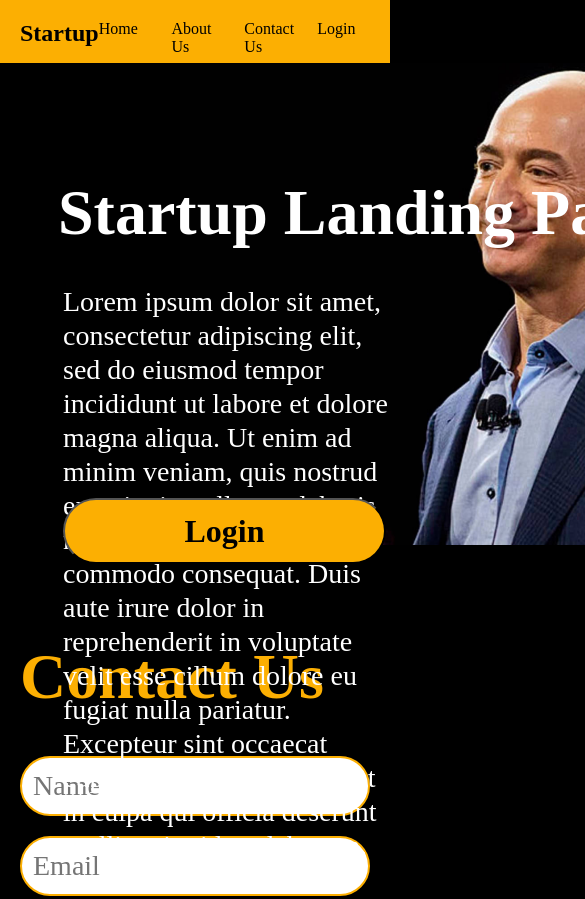
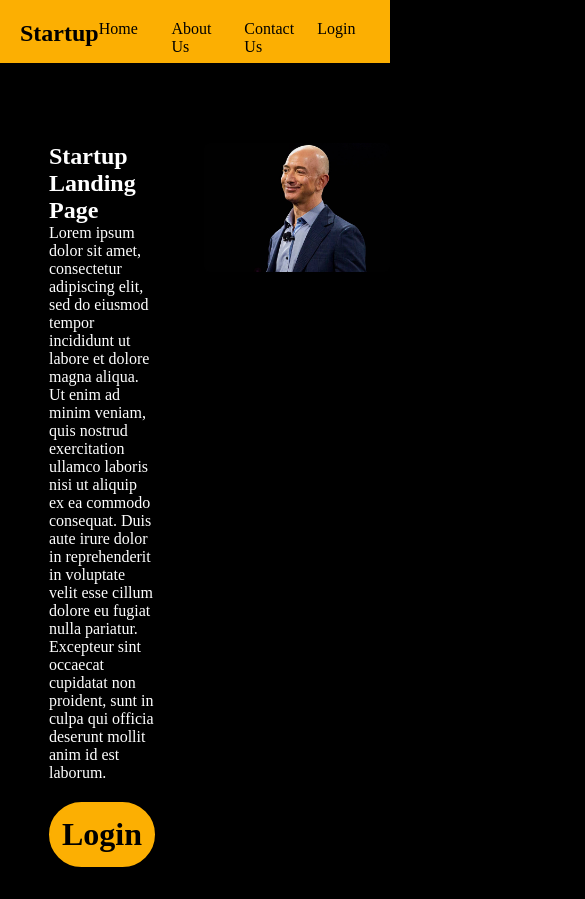
Before and after one commit to anishkumar127/Landing-page, a plain HTML site: page index.html in a window 390 px wide. Shown: the top 899 px of the page, 585 px wide, since content can reach past the window. Drawn offline with Linux system fonts and the light colour scheme.

```diff
--- a/index.css
+++ b/index.css
@@ -298,3 +298,34 @@ table {
 .table-padding-th {
   padding: 11px;
 }
+
+/*
+ */
+
+.intro-section {
+  display: flex;
+
+  padding: 50px 0;
+}
+
+.left-content {
+  padding: 0 49px;
+  margin-top: 30px;
+  color: white;
+  width: 100%;
+}
+
+.right-content {
+  margin-top: 30px;
+}
+
+img {
+  max-width: 100%;
+  height: auto;
+  display: block;
+  border-radius: 5px;
+}
+h2 {
+  margin-top: 0;
+  color: #f9a602;
+}
--- a/index.html
+++ b/index.html
@@ -34,7 +34,29 @@
         <!-- </div> -->
       </div>
     </nav>
-    <section>
+
+    <div class="intro-section">
+      <div class="left-content">
+        <h2 style="color: white">Startup Landing Page</h2>
+        <p>
+          Lorem ipsum dolor sit amet, consectetur adipiscing elit, sed do
+          eiusmod tempor incididunt ut labore et dolore magna aliqua. Ut enim ad
+          minim veniam, quis nostrud exercitation ullamco laboris nisi ut
+          aliquip ex ea commodo consequat. Duis aute irure dolor in
+          reprehenderit in voluptate velit esse cillum dolore eu fugiat nulla
+          pariatur. Excepteur sint occaecat cupidatat non proident, sunt in
+          culpa qui officia deserunt mollit anim id est laborum.
+        </p>
+        <button class="contact-submit-form-btn">
+          <a href="#" style="text-decoration: none; color: black">Login</a>
+        </button>
+      </div>
+      <div class="right-content">
+        <img src="./images/jeff 1.png" alt="Jeff Bezos" />
+      </div>
+    </div>
+
+    <!-- <section>
         <div class="flex" style="background-color: black;">
           <div style="background-color: black;">
             <h1 class="text-color-white landing-startup">Startup Landing Page</h1>
@@ -49,81 +71,84 @@
             </p>
             <button class="landing-btn">Login</buttonc>
           </div>
-          <div style="margin-left: 248px; ">
-              <img src="./images/jeff 1.png" style="    margin-left: -68px;" alt="" />
+          <div >
+              <img src="./images/jeff 1.png" alt="" />
             </div>
           <!-- <div class="landing-page"></div> -->
-        </div>
-      </section>
+    <!-- </div> -->
+    <!-- </section> -->
+    -->
 
     <!-- Contact -->
     <section>
-      <h1 class="contact-btn" style="    padding: 20px;">Contact Us</h1>
-      <form style="    padding: 20px;">
+      <h1 class="contact-btn" style="padding: 20px">Contact Us</h1>
+      <form style="padding: 20px">
         <div>
-
-            <input class="contact-form-name" type="text" placeholder="Name" />
+          <input class="contact-form-name" type="text" placeholder="Name" />
         </div>
         <div>
-
-            <input  class="contact-form-email" type="email" placeholder="Email" />
+          <input class="contact-form-email" type="email" placeholder="Email" />
         </div>
-        <div class="flex" style="gap:10px;">
-          <input class="contact-form-number" type="text" placeholder="Mobile Number" />
+        <div class="flex" style="gap: 10px">
+          <input
+            class="contact-form-number"
+            type="text"
+            placeholder="Mobile Number"
+          />
           <input class="contact-form-city" type="text" placeholder="City" />
         </div>
-       <div style="text-align: center;">
-         <button class="contact-submit-form-btn ">Submit Form</button>
+        <div style="text-align: center">
+          <button class="contact-submit-form-btn">Submit Form</button>
         </div>
-
       </form>
     </section>
 
     <!-- Table -->
-    <section style="    padding: 20px;">
+    <section style="padding: 20px">
       <table class="table-style">
-        <tr  >
+        <tr>
           <th class="table-sno table-padding-th">SNO.</th>
           <th class="table-startup-name table-padding-th">Startup Name</th>
-          <th class="table-startup-description table-padding-th">Startup Description</th>
+          <th class="table-startup-description table-padding-th">
+            Startup Description
+          </th>
         </tr>
-        <tr >
-          <td class="table-number ">1.</td>
+        <tr>
+          <td class="table-number">1.</td>
           <td class="table-name">WowIndia</td>
           <td class="table-disc">A startup with WOW Ideas.</td>
         </tr>
-        <tr >
-          <td class="table-number ">1.</td>
+        <tr>
+          <td class="table-number">1.</td>
           <td class="table-name">WowIndia</td>
           <td class="table-disc">A startup with WOW Ideas.</td>
         </tr>
-        <tr >
-          <td class="table-number ">1.</td>
+        <tr>
+          <td class="table-number">1.</td>
           <td class="table-name">WowIndia</td>
           <td class="table-disc">A startup with WOW Ideas.</td>
         </tr>
-        <tr >
-          <td class="table-number ">1.</td>
+        <tr>
+          <td class="table-number">1.</td>
           <td class="table-name">WowIndia</td>
           <td class="table-disc">A startup with WOW Ideas.</td>
         </tr>
-        <tr >
-          <td class="table-number ">1.</td>
+        <tr>
+          <td class="table-number">1.</td>
           <td class="table-name">WowIndia</td>
           <td class="table-disc">A startup with WOW Ideas.</td>
         </tr>
-        <tr >
-          <td class="table-number ">1.</td>
+        <tr>
+          <td class="table-number">1.</td>
           <td class="table-name">WowIndia</td>
           <td class="table-disc">A startup with WOW Ideas.</td>
         </tr>
-        <tr style="background: #FCAF02;">
+        <tr style="background: #fcaf02">
           <td class="table-f-number">00</td>
           <td class="table-f-name">Final Footer</td>
           <td class="table-f-dis">Loreum Ipsum Text</td>
         </tr>
       </table>
     </section>
-
   </body>
 </html>
```
